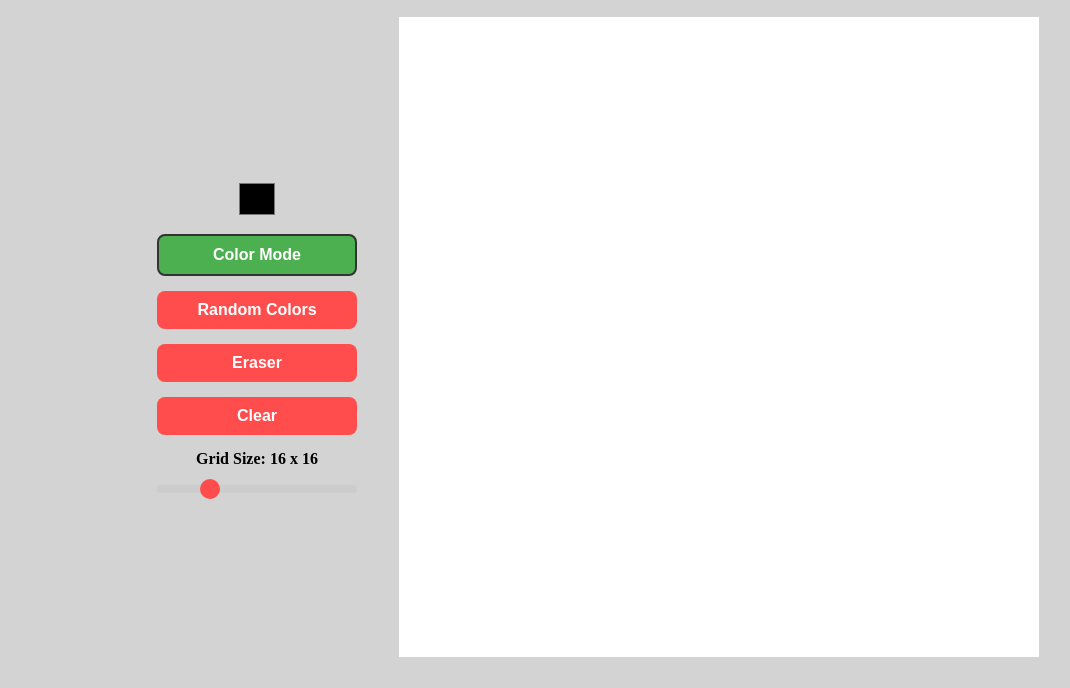
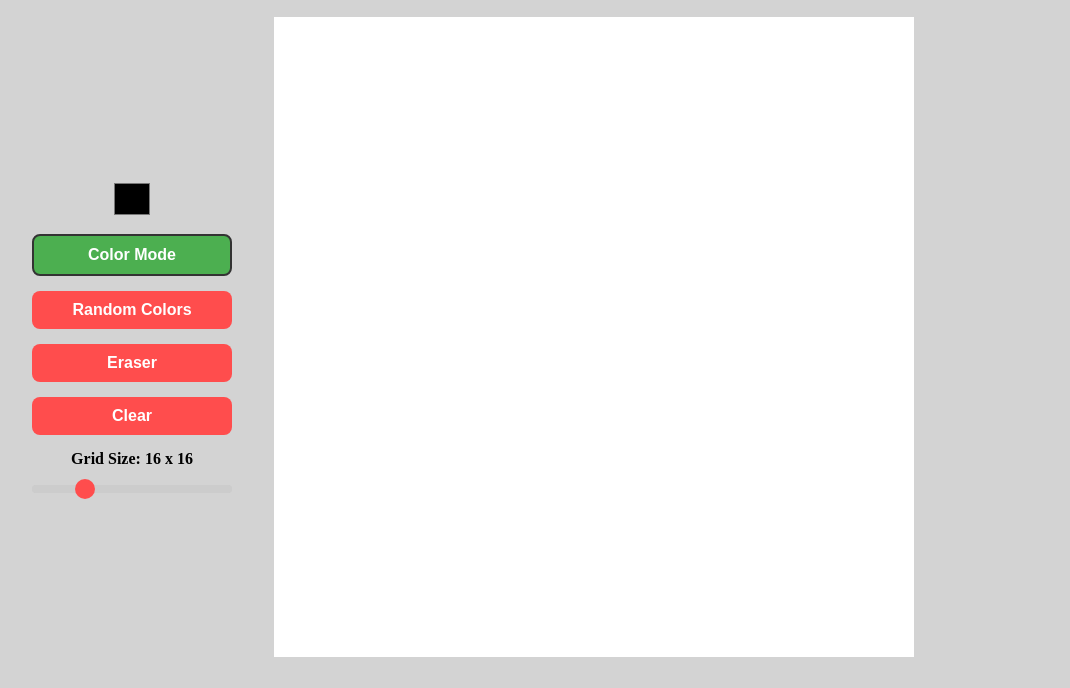
Before and after one commit to RaphaelM20/etch-a-sketch, a plain HTML site: page index.html in a window 1280 px wide. Shown: the part 77-765 px from the top of the page, without its empty margins (43-1113 px from the left). Drawn offline with Linux system fonts and the light colour scheme; grey boxes are pictures that could not be loaded.

Commit message:
Updated styling
Fixed centering of main controls and grid

```diff
--- a/styles.css
+++ b/styles.css
@@ -17,6 +17,7 @@ html, body {
   flex-wrap: wrap;
   padding: 10px;
   box-sizing: border-box;
+  margin-left: -250px;
 }
 
 .title {
```
